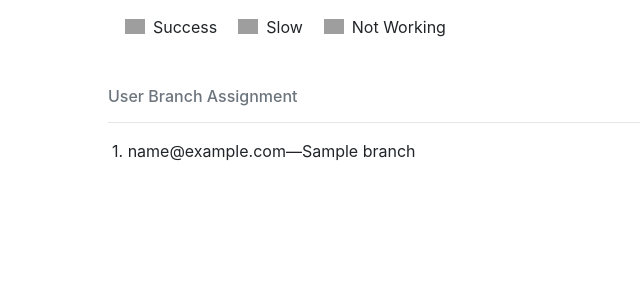
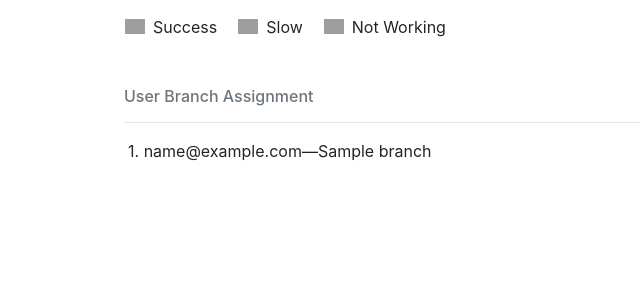
Before and after one commit to Simons22d/cg_tools, a Flask app: page /daily/report in a window 1280 px wide. Shown: the part 240-540 px from the top of the page, without its empty margins (0-640 px from the left). Run offline with Flask 2, Linux system fonts and the light colour scheme; tables that the repository leaves empty hold one stand-in row (values such as "Sample post"); parts of the project's set-up code (start-up, migrations or seed data) failed here and were passed over; some libraries are stand-ins or nearby versions; grey boxes are pictures that could not be loaded.

Commit message:
formatting

```diff
--- a/tools/templates/reports.html
+++ b/tools/templates/reports.html
@@ -71,7 +71,7 @@
 
     </div>
         <div class="container">
-         <div class="mt-5 ml-2">
+         <div class="mt-5 ml-4">
         <p class="h6 text-muted">User Branch Assignment</p>
             <hr>
         {% if users %}
```
